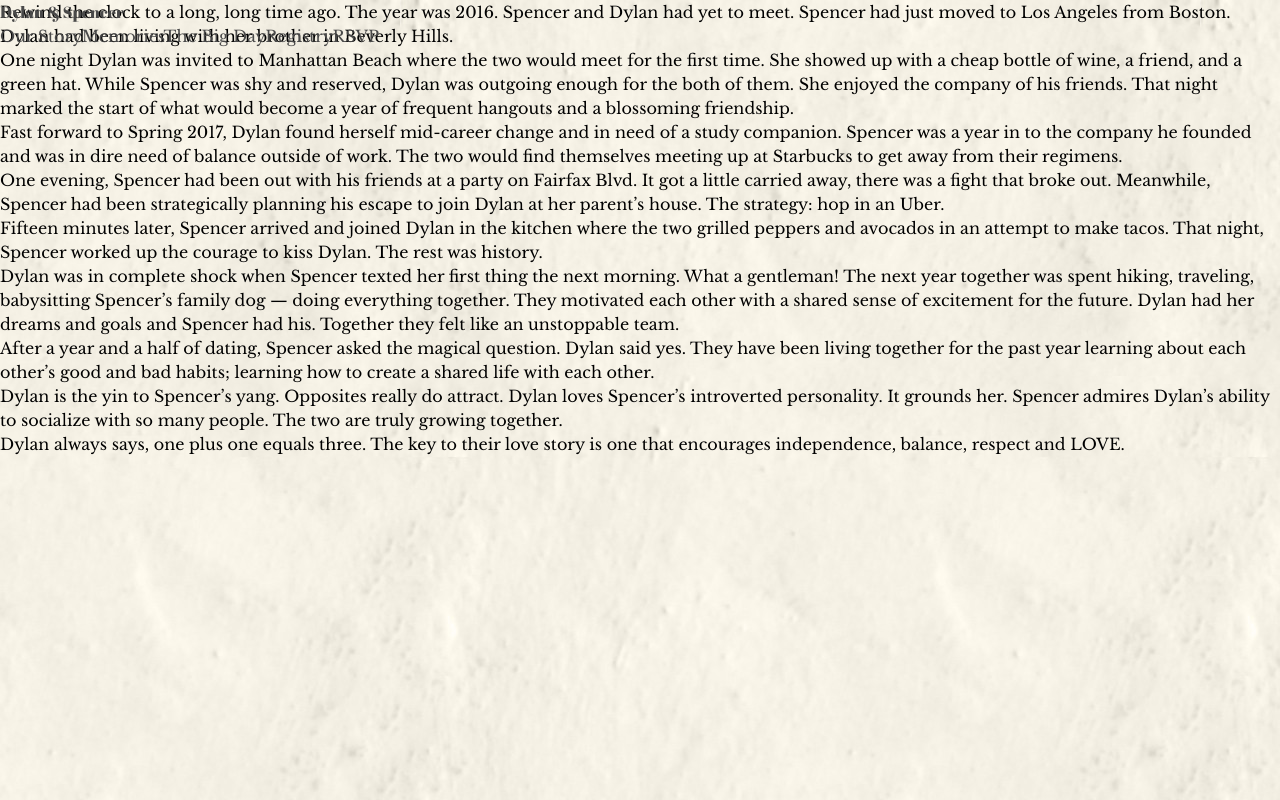
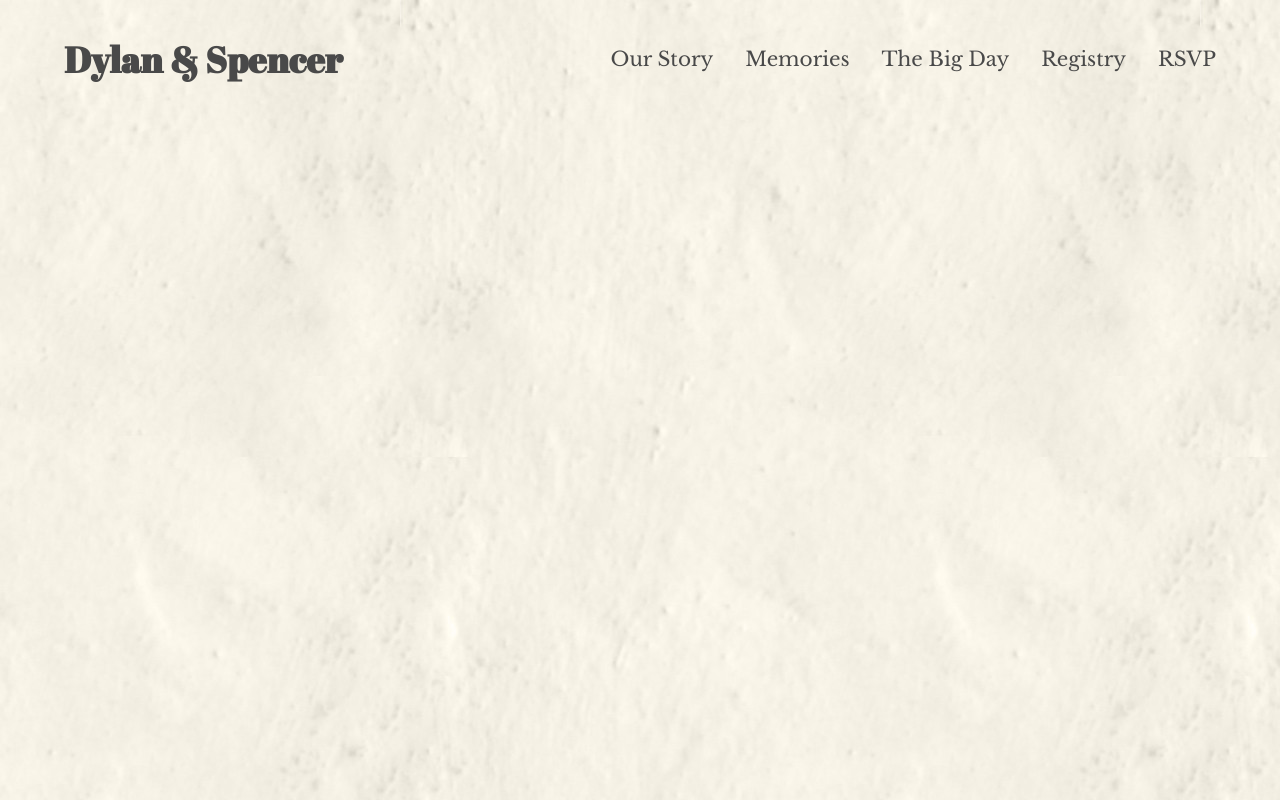
Before and after one commit to netspencer/dylanandspencer.wedding, a Next.js app: page /story in a window 1280 px wide. Built offline with nearby package versions, Linux system fonts and the light colour scheme.

Commit message:
Recreating Navigation bar with tailwind

```diff
--- a/components/Navigation.tsx
+++ b/components/Navigation.tsx
@@ -1,5 +1,6 @@
 import React, { FunctionComponent } from 'react'
 import Link from 'next/link'
+import classNames from 'classnames'
 
 interface Props {
   title: string
@@ -11,35 +12,35 @@ const NavigationItem: FunctionComponent<Props> = ({ title, href, final }) => (
   <>
     <Link href={href}>
       <a
-        className={`link dim wedding-gray f5 f4-l dib ${
-          final ? '' : 'mr2 mr4-l'
-        }`}
+        className={classNames('libre', 'wedding-gray', 'text-xl', {
+          'mr-8': !final
+        })}
         title={title}
       >
         {title}
       </a>
     </Link>
-    <style jsx>{`
-      @media (max-width: 320px) {
-        a.link {
-          font-size: 0.8rem;
-        }
-      }
-    `}</style>
   </>
 )
 
 const Navigation: FunctionComponent = () => (
-  <nav className="fixed top-0 db dt-l w-100 border-box pa3-ns ph5-l z-4 libre">
+  <nav
+    className={classNames(
+      'flex',
+      'items-center',
+      'justify-between',
+      'p-8',
+      'px-16'
+    )}
+  >
     <Link href="/">
-      <a
-        className="db dtc-l v-mid wedding-gray link dim w-100 w-25-xl w-40-l tc tl-l mb2 mb0-l"
-        title="Home"
-      >
-        <h1 className="fatface f2-l">Dylan &amp; Spencer</h1>
+      <a className={classNames('wedding-gray')} title="Home">
+        <h1 className={classNames('fatface', 'text-4xl', 'font-bold')}>
+          Dylan &amp; Spencer
+        </h1>
       </a>
     </Link>
-    <div className="db dtc-l v-mid w-100 w-75-xl w-60-l tc tr-l">
+    <div className="">
       <NavigationItem href="/story" title="Our Story" />
       <NavigationItem href="/memories" title="Memories" />
       <NavigationItem href="/wedding" title="The Big Day" />
--- a/package.json
+++ b/package.json
@@ -14,6 +14,7 @@
     "@next/mdx": "^9.1.1",
     "@zeit/next-css": "^1.0.1",
     "animejs": "^3.1.0",
+    "classnames": "^2.2.6",
     "intersection-observer": "^0.7.0",
     "isomorphic-unfetch": "3.0.0",
     "next": "latest",
@@ -27,6 +28,7 @@
     "@fullhuman/postcss-purgecss": "^1.3.0",
     "@now/node": "^1.1.2",
     "@types/animejs": "^3.1.0",
+    "@types/classnames": "^2.2.9",
     "@types/node": "^12.12.7",
     "@types/react": "^16.9.11",
     "@types/react-dom": "^16.9.4",
--- a/pages/story.tsx
+++ b/pages/story.tsx
@@ -7,9 +7,9 @@ import StoryWrapper from '../components/StoryWrapper'
 const StoryPage: NextPage = () => {
   return (
     <Layout>
-      <StoryWrapper>
+      {/* <StoryWrapper>
         <StoryDocument />
-      </StoryWrapper>
+      </StoryWrapper> */}
 
       {/* <section className="step dt w-100 relative">
                 <div className="dtc v-mid wedding-gray ph3 ph4-l">
```
Also changed, not shown: 1 other file (tests, documents, lock files or other folders).
